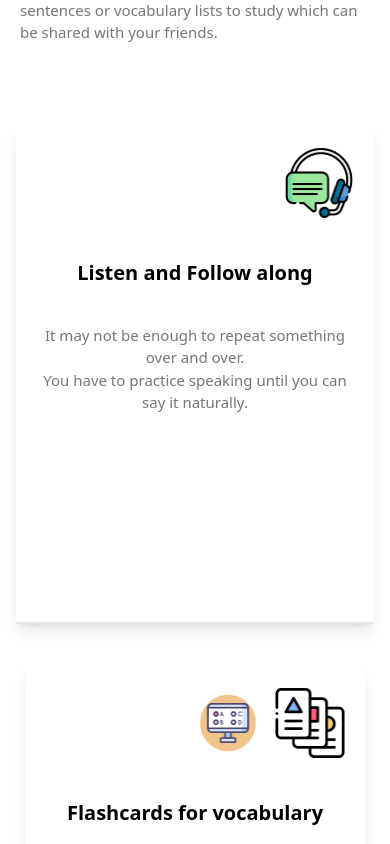
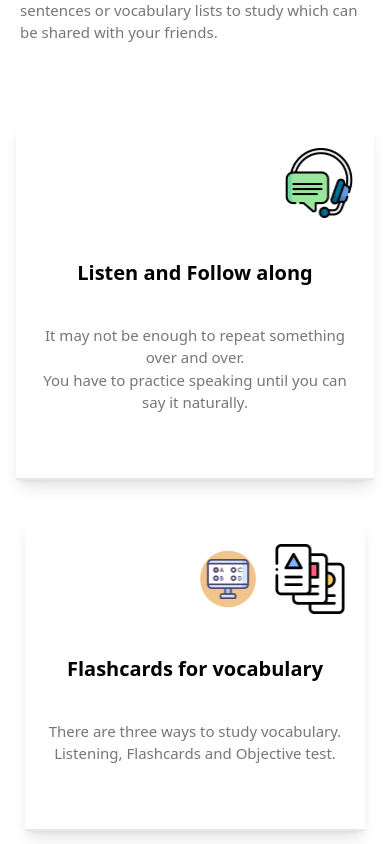
Before and after one commit to Faysel-Abdella/NexaCode-Just-do-client-side, a React (Vite) app: page / in a window 390 px wide. Shown: the part 3280-4124 px from the top of the page. Built offline with nearby package versions, Linux system fonts and the light colour scheme.

Commit message:
fix space issue

```diff
--- a/src/components/services-page/ServiceFeature.tsx
+++ b/src/components/services-page/ServiceFeature.tsx
@@ -12,7 +12,7 @@ const ServiceFeature = ({
   contentTwo?: string;
 }) => {
   return (
-    <section className="lg:w-[500px] h-[500px] shadow-lg border-b-2 px-5 pt-6 ">
+    <section className="lg:w-[500px] lg:h-[500px] max-lg:pb-16 shadow-lg border-b-2 px-5 pt-6 ">
       <div className="flex flex-col items-center">
         <div className="flex self-end gap-3">
           <img src={icon} alt="intro" className="size-[70px]" />
```
